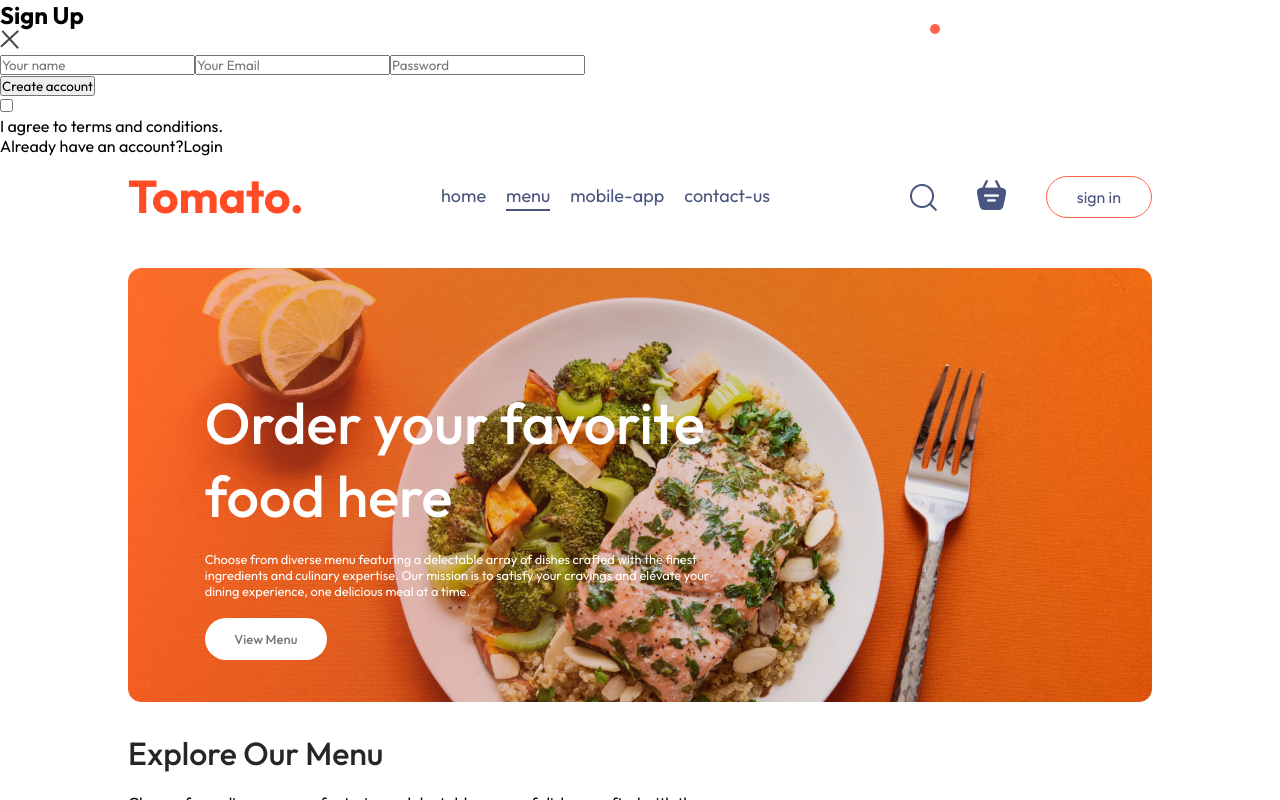
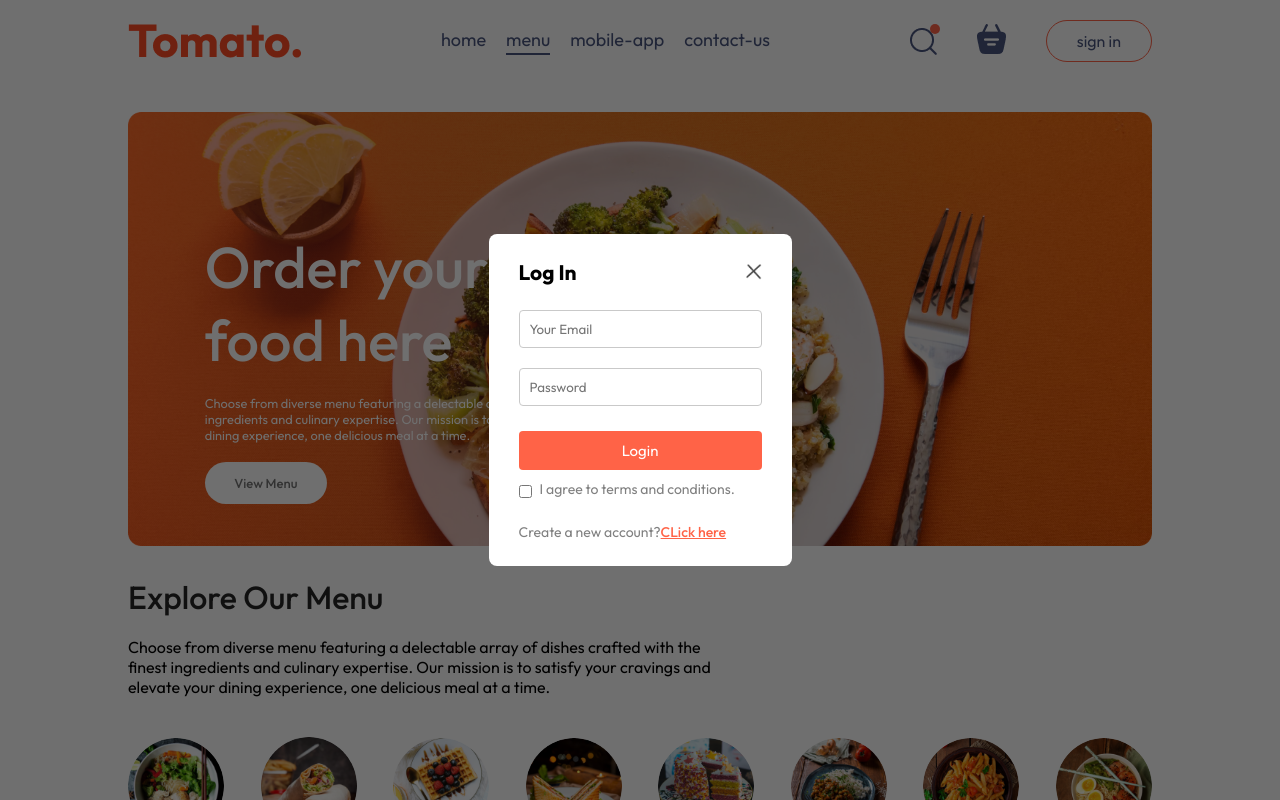
Before and after one commit to Rii-M/MyProject, a React (Vite) app in the folder FrontEnd/: page / in a window 1280 px wide. Both pictures are taken after a click on the button "sign in". Shown: the top 800 px of the page. Built offline with nearby package versions, Linux system fonts and the light colour scheme.

Commit message:
login popup css added

```diff
--- a/FrontEnd/src/Components/LoginPopup/LoginPopup.css
+++ b/FrontEnd/src/Components/LoginPopup/LoginPopup.css
@@ -0,0 +1,80 @@
+.login-popup
+{
+    position: absolute;
+    z-index: 1;
+    width: 100%;
+    height: 100%;
+    background-color: #00000090;
+    display: grid; /*i do not see this doing anything*/
+}
+
+.login-popup-container
+{
+    place-self:center;
+    width: max(23vw, 303px);
+    color: #808080;
+    background-color: white;
+    display: flex;
+    flex-direction: column;
+    gap: 25px;
+    padding: 25px 30px;
+    border-radius: 8px;
+    font-size: 14px;
+    animation: fadeIn 0.5s;
+}
+.login-popup-title
+{
+    display: flex;
+    justify-content: space-between;
+    align-items: center;
+    color: black;
+
+    img{
+        width: 16px;
+        cursor: pointer;
+    }
+}
+
+.login-popup-inputs
+{
+    display: flex;
+    flex-direction: column;
+    gap: 20px;
+
+    input{
+        outline: none;
+        border: 1px solid #c9c9c9;
+        border-radius: 4px;
+        padding: 10px;
+    }
+}
+
+button
+{
+    border: none;
+    padding: 10px;
+    border-radius: 4px;
+    color:white;
+    background-color: tomato;
+    font-size: 15px;
+    cursor: pointer;
+}
+
+.login-popup-condition
+{
+    display: flex;
+    align-items: start;
+    gap: 8px;
+    margin-top: -15px;
+
+    input{
+        margin-top: 5px;
+    }
+}
+
+p{span{
+    color: tomato;
+    text-decoration: underline;
+    font-weight: 500;
+    cursor: pointer;
+}}
--- a/FrontEnd/src/Components/LoginPopup/LoginPopup.jsx
+++ b/FrontEnd/src/Components/LoginPopup/LoginPopup.jsx
@@ -3,13 +3,14 @@
 import { assets } from '../../assets/assets'
 
 const LoginPopup = ({ nesetShowLogin }) => {
-    const [currState, setCurrState] = useState("Sign Up")
+    const [currState, setCurrState] = useState("Log In")
     return (
         <div className='login-popup'>
-            <form className="login-popop-containner">
-                <h2>{currState}</h2>
-                <img onClick={() => nesetShowLogin(false)} src={assets.cross_icon} alt="" />
-
+            <form className="login-popup-container">
+                <div className="login-popup-title">
+                    <h2>{currState}</h2>
+                    <img onClick={() => nesetShowLogin(false)} src={assets.cross_icon} alt="" />
+                </div>
                 <div className="login-popup-inputs">
                     {currState === "Sign Up" ? <input type="text" placeholder='Your name' required /> : <></>}
                     <input type="email" placeholder='Your Email' required />
```
